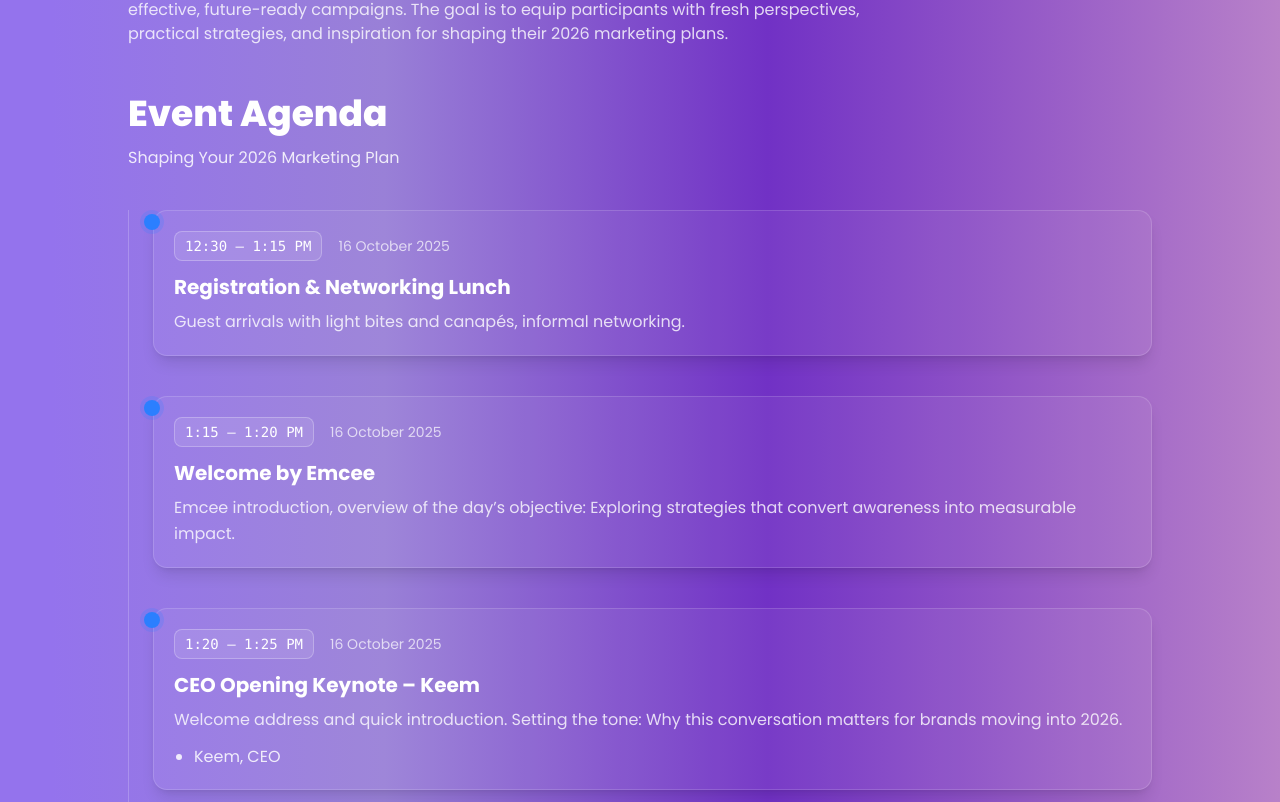
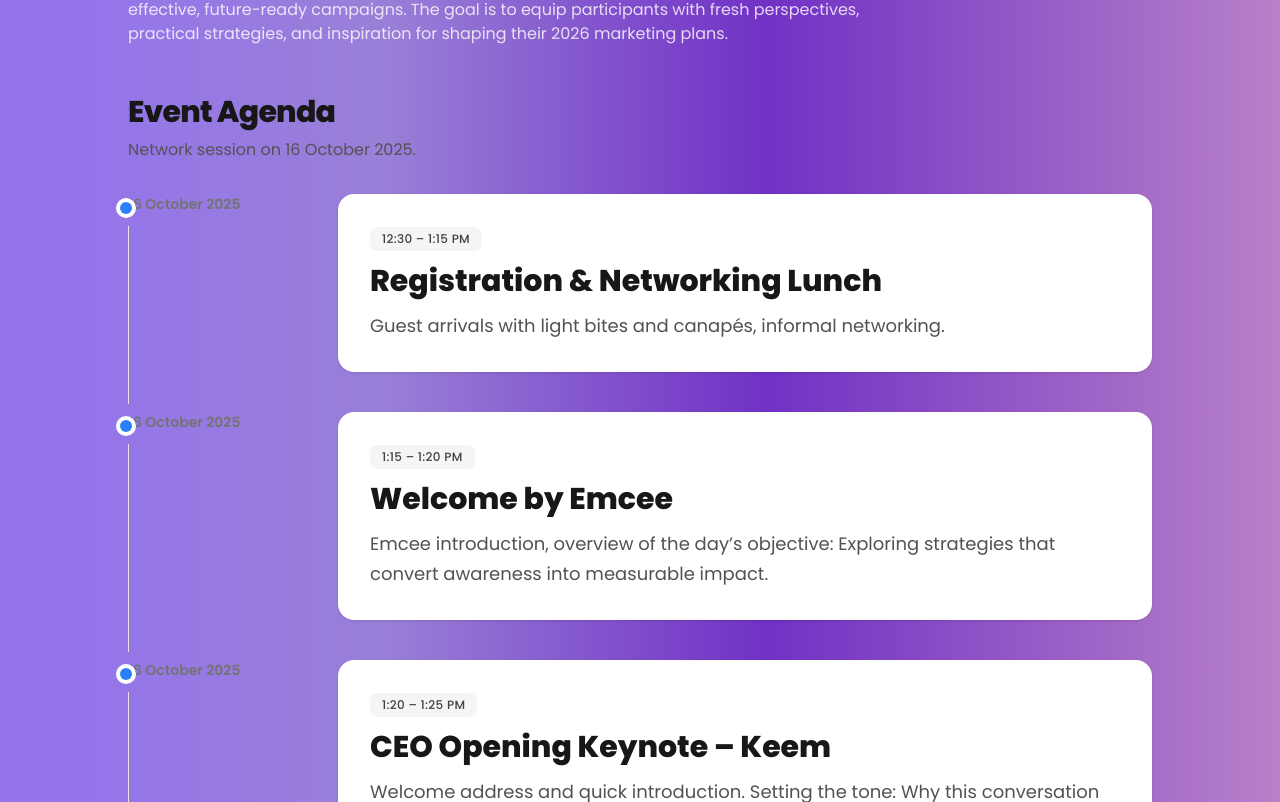
Before and after one commit to hamrullah/landing-page, a Next.js app: page / in a window 1280 px wide. Shown: the part 2638-3440 px from the top of the page. Built offline with nearby package versions, Linux system fonts and the light colour scheme.

Commit message:
animation agenda update

```diff
--- a/app/components/ui/changelog-1.tsx
+++ b/app/components/ui/changelog-1.tsx
@@ -1,110 +1,165 @@
 "use client";
 
 import * as React from "react";
-import Image from "next/image";
-import { motion } from "framer-motion";
+import clsx from "clsx";
 
+/* ---- Types ---- */
 export type ChangelogEntry = {
-  version: string;           // di agenda = time
-  date?: string;             // tanggal acara (opsional)
-  title: string;             // judul sesi
-  description?: string;      // deskripsi sesi
-  items?: string[];          // bullet (mis. speakers)
-  image?: string;            // opsional
-  button?: { url: string; text: string }; // opsional
+  /** Dipakai untuk jam (badge kecil di kartu) */
+  version?: string;
+  /** Ditampilkan di kolom kiri */
+  date?: string;
+  /** Judul kartu */
+  title: string;
+  /** Deskripsi singkat */
+  description?: string;
+  /** Opsional: list item kecil di bawah */
+  items?: string[];
+  /** Opsional: tombol */
+  button?: { url: string; text: string };
 };
 
+export type Changelog1Props = {
+  title?: string;
+  description?: string;
+  /** Data agenda/changelog */
+  entries: ChangelogEntry[];
+  /** Palet warna kartu */
+  colorMode?: "light" | "dark";
+  className?: string;
+};
+
+/* ---- Component ---- */
 export function Changelog1({
   title,
   description,
   entries,
-}: {
-  title: string;
-  description?: string;
-  entries: ChangelogEntry[];
-}) {
+  colorMode = "light",
+  className,
+}: Changelog1Props) {
+  const isLight = colorMode === "light";
+
   return (
-    <section className="w-full">
-      <div className="mx-auto max-w-5xl">
-        <header className="mb-10 space-y-3">
-          <h2 className="text-3xl md:text-4xl font-extrabold">{title}</h2>
-          {description ? (
-            <p className="text-white/85 max-w-3xl">{description}</p>
-          ) : null}
+    <section className={clsx("w-full", className)}>
+      {(title || description) && (
+        <header className={clsx(isLight ? "text-neutral-900" : "text-white", "mb-8")}>
+          {title && (
+            <h2 className="text-2xl md:text-3xl font-extrabold tracking-tight">
+              {title}
+            </h2>
+          )}
+          {description && (
+            <p className={clsx("mt-2 max-w-2xl",
+              isLight ? "text-neutral-600" : "text-white/80"
+            )}>
+              {description}
+            </p>
+          )}
         </header>
+      )}
 
-        <ol className="relative border-s border-white/20 pl-6 space-y-10">
+      <ol className="relative space-y-10">
         {entries.map((e, i) => (
-            <li key={i} className="relative">
-              {/* dot */}
-              <span className="absolute -left-[9px] top-1 inline-block h-4 w-4 rounded-full bg-blue-500 ring-4 ring-blue-500/20" />
+          <li
+            key={`${e.title}-${i}`}
+            className="relative grid grid-cols-1 md:grid-cols-[170px_1fr] gap-6 md:gap-10"
+          >
+            {/* timeline dot */}
+            <span
+              aria-hidden
+              className={clsx(
+                "absolute -left-2 top-2 h-3 w-3 rounded-full",
+                isLight ? "bg-blue-500 ring-4 ring-white" : "bg-blue-300/90 ring-4 ring-white/10"
+              )}
+            />
+            {/* Optional vertical line (subtle) */}
+            <span
+              aria-hidden
+              className={clsx(
+                "hidden md:block absolute left-0 top-8 -bottom-8 w-px",
+                isLight ? "bg-neutral-200" : "bg-white/15"
+              )}
+            />
 
-              <motion.article
-                initial={{ opacity: 0, y: 16 }}
-                whileInView={{ opacity: 1, y: 0 }}
-                viewport={{ once: true, margin: "-100px" }}
-                transition={{ duration: 0.45, ease: [0.22, 1, 0.36, 1] }}
-                className="rounded-xl border border-white/15 bg-white/5 p-5 shadow-lg"
+            {/* Left: Date */}
+            <div className="pl-6 md:pl-0">
+              {e.date && (
+                <div className={clsx(
+                  "text-sm font-semibold",
+                  isLight ? "text-neutral-500" : "text-white/70"
+                )}>
+                  {e.date}
+                </div>
+              )}
+            </div>
+
+            {/* Right: Card */}
+            <div
+              className={clsx(
+                "rounded-2xl p-6 md:p-8 shadow-sm",
+                isLight
+                  ? "bg-white text-neutral-900 shadow-[0_10px_30px_rgba(0,0,0,0.06)]"
+                  : "bg-white/10 text-white backdrop-blur border border-white/10"
+              )}
             >
-                {/* Header row */}
-                <div className="flex flex-wrap items-center gap-x-4 gap-y-2 text-sm">
-                  <span className="inline-flex items-center rounded-md border border-white/25 bg-white/10 px-2.5 py-1 font-mono">
+              {/* time badge */}
+              {e.version && (
+                <span
+                  className={clsx(
+                    "inline-flex items-center rounded-md px-3 py-1 text-xs font-medium tracking-wide",
+                    isLight
+                      ? "bg-neutral-100 text-neutral-700"
+                      : "bg-white/10 text-white/85"
+                  )}
+                >
                   {e.version}
                 </span>
-                  {e.date ? (
-                    <time className="text-white/70">{e.date}</time>
-                  ) : null}
-                </div>
+              )}
 
-                <h3 className="mt-3 text-xl font-bold">{e.title}</h3>
+              <h3 className="mt-3 text-2xl md:text-3xl font-extrabold">
+                {e.title}
+              </h3>
 
-                {e.description ? (
-                  <p className="mt-2 text-white/80 leading-relaxed">
+              {e.description && (
+                <p
+                  className={clsx(
+                    "mt-3 text-lg leading-relaxed",
+                    isLight ? "text-neutral-600" : "text-white/85"
+                  )}
+                >
                   {e.description}
                 </p>
-                ) : null}
+              )}
 
-                {e.items && e.items.length > 0 ? (
-                  <ul className="mt-3 list-disc space-y-1 pl-5 text-white/85">
+              {e.items && e.items.length > 0 && (
+                <ul className={clsx("mt-3 space-y-1.5",
+                  isLight ? "text-neutral-500" : "text-white/70"
+                )}>
                   {e.items.map((it, idx) => (
-                      <li key={idx}>{it}</li>
+                    <li key={idx} className="text-sm italic">• {it}</li>
                   ))}
                 </ul>
-                ) : null}
+              )}
 
-                {/* Media / CTA */}
-                {(e.image || e.button) && (
-                  <div className="mt-4 flex flex-wrap items-center gap-4">
-                    {e.image ? (
-                      <div className="overflow-hidden rounded-lg border border-white/15">
-                        {/* gunakan Image jika dari domain remote sudah diizinkan di next.config */}
-                        <Image
-                          src={e.image}
-                          alt=""
-                          width={560}
-                          height={315}
-                          className="h-40 w-[280px] object-cover sm:h-44 sm:w-[420px]"
-                        />
-                      </div>
-                    ) : null}
-
-                    {e.button ? (
+              {e.button && (
                 <a
                   href={e.button.url}
                   target="_blank"
                   rel="noopener noreferrer"
-                        className="inline-flex items-center rounded-full bg-blue-600 px-4 py-2 text-sm font-semibold shadow hover:bg-blue-700 focus-visible:ring-2 focus-visible:ring-blue-300 transition"
+                  className={clsx(
+                    "mt-5 inline-block rounded-full px-5 py-2 text-sm font-semibold transition",
+                    isLight
+                      ? "bg-neutral-900 text-white hover:bg-neutral-800"
+                      : "bg-white/90 text-neutral-900 hover:bg-white"
+                  )}
                 >
                   {e.button.text}
                 </a>
-                    ) : null}
+              )}
             </div>
-                )}
-              </motion.article>
           </li>
         ))}
       </ol>
-      </div>
     </section>
   );
 }
--- a/app/page.tsx
+++ b/app/page.tsx
@@ -329,10 +329,11 @@ export default function Home() {
           </div>
 
           <Changelog1
-              title="Event Agenda"
-              description="Shaping Your 2026 Marketing Plan"
-              entries={AGENDA_ENTRIES}
-            />
+  title="Event Agenda"
+  description="Network session on 16 October 2025."
+  entries={AGENDA_ENTRIES}
+  colorMode="light"   // <- supaya kartu putih, teks gelap
+/>
         </div>
       </section>
 
```
Lines whose indentation alone changed are shown as unchanged.
